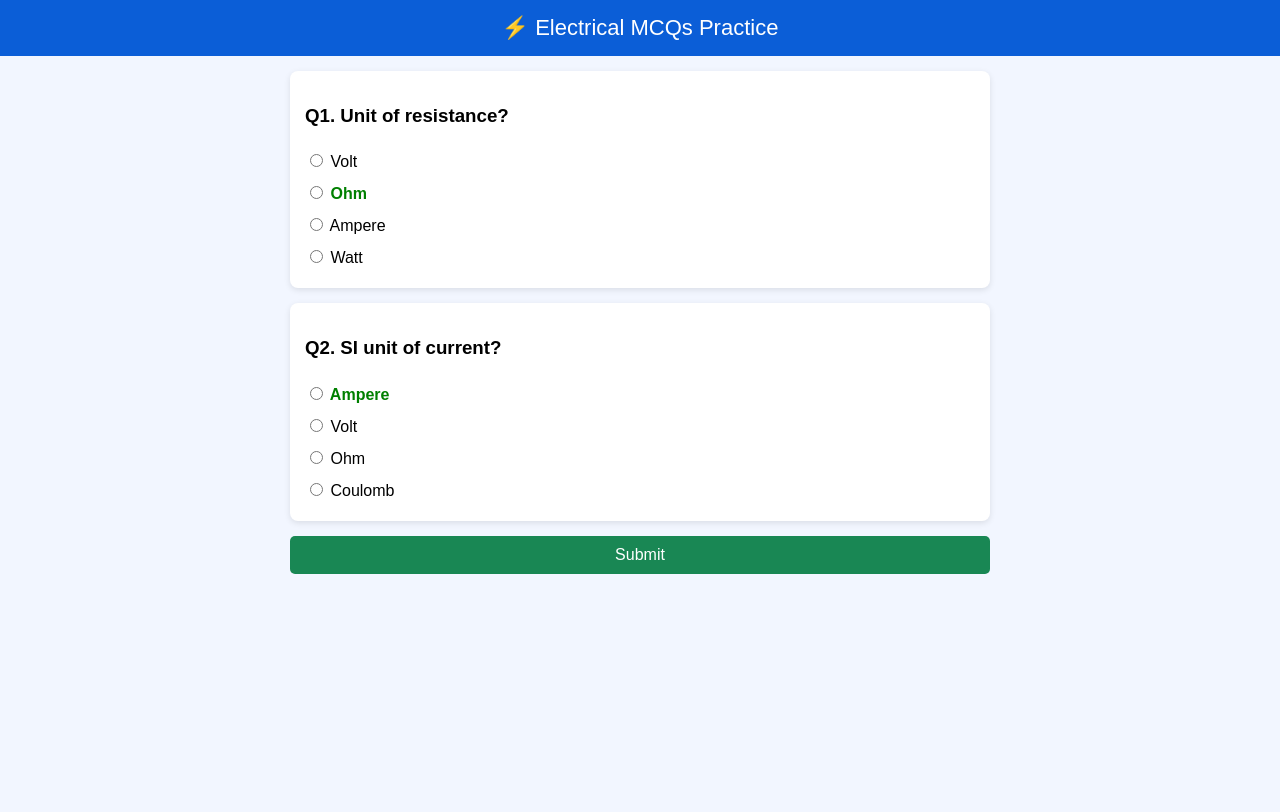
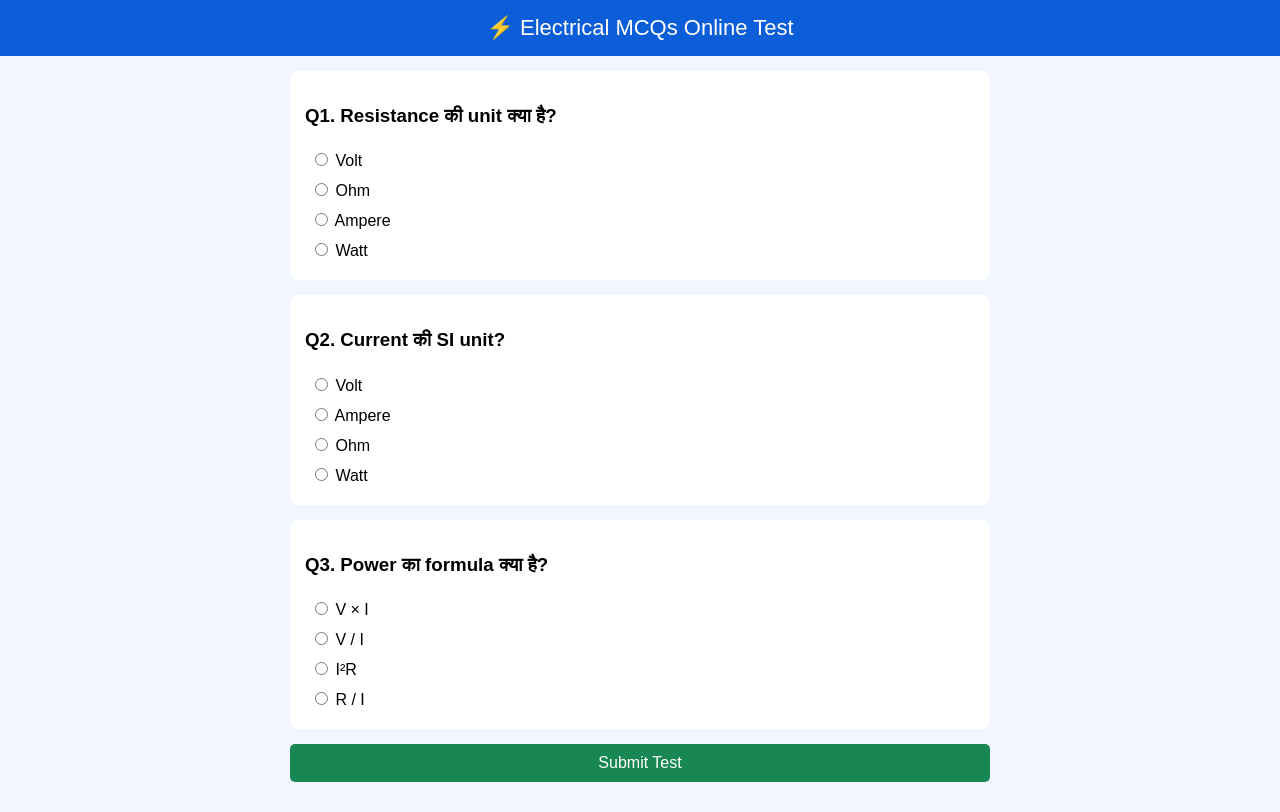
Before and after one commit to kaharabhishek373-png/electrical-mcqs, a plain HTML site: page index.html in a window 1280 px wide. Drawn offline with Linux system fonts and the light colour scheme.

Commit message:
Update index.html

```diff
--- a/index.html
+++ b/index.html
@@ -1,19 +1,18 @@
  <!DOCTYPE html>
-<html lang="en">
+<html lang="hi">
 <head>
 <meta charset="UTF-8">
-<title>Electrical MCQs</title>
+<title>Electrical MCQs Test</title>
 <meta name="viewport" content="width=device-width, initial-scale=1.0">
-
 <style>
 body{
-  font-family: Arial, sans-serif;
+  font-family: Arial;
   background:#f2f6ff;
   margin:0;
 }
 header{
   background:#0b5ed7;
-  color:#fff;
+  color:white;
   padding:15px;
   text-align:center;
   font-size:22px;
@@ -24,72 +23,72 @@ header{
   margin:auto;
 }
 .question{
-  background:#fff;
+  background:white;
   padding:15px;
   border-radius:8px;
   margin-bottom:15px;
-  box-shadow:0 2px 6px rgba(0,0,0,0.1);
 }
-label{
-  display:block;
-  padding:6px 0;
-}
-.correct{ color:green; font-weight:bold; }
-.wrong{ color:red; font-weight:bold; }
-
+label{display:block;padding:5px;}
 button{
   width:100%;
   padding:10px;
+  background:#198754;
+  color:white;
+  border:none;
   font-size:16px;
-  background:#198754;
-  color:#fff;
-  border:none;
   border-radius:5px;
 }
 .result{
-  margin-top:15px;
   font-size:18px;
   text-align:center;
-  font-weight:bold;
+  margin-top:15px;
 }
 </style>
 </head>
 
 <body>
-
-<header>⚡ Electrical MCQs Practice</header>
+<header>⚡ Electrical MCQs Online Test</header>
 
 <div class="container">
 
 <div class="question">
-<h3>Q1. Unit of resistance?</h3>
-<label><input type="radio" name="q1"> Volt</label>
-<label class="correct"><input type="radio" name="q1" data-correct> Ohm</label>
-<label><input type="radio" name="q1"> Ampere</label>
-<label><input type="radio" name="q1"> Watt</label>
+<h3>Q1. Resistance की unit क्या है?</h3>
+<label><input type="radio" name="q1" value="A"> Volt</label>
+<label><input type="radio" name="q1" value="B"> Ohm</label>
+<label><input type="radio" name="q1" value="C"> Ampere</label>
+<label><input type="radio" name="q1" value="D"> Watt</label>
 </div>
 
 <div class="question">
-<h3>Q2. SI unit of current?</h3>
-<label class="correct"><input type="radio" name="q2" data-correct> Ampere</label>
-<label><input type="radio" name="q2"> Volt</label>
-<label><input type="radio" name="q2"> Ohm</label>
-<label><input type="radio" name="q2"> Coulomb</label>
+<h3>Q2. Current की SI unit?</h3>
+<label><input type="radio" name="q2" value="A"> Volt</label>
+<label><input type="radio" name="q2" value="B"> Ampere</label>
+<label><input type="radio" name="q2" value="C"> Ohm</label>
+<label><input type="radio" name="q2" value="D"> Watt</label>
 </div>
 
-<button onclick="checkResult()">Submit</button>
+<div class="question">
+<h3>Q3. Power का formula क्या है?</h3>
+<label><input type="radio" name="q3" value="A"> V × I</label>
+<label><input type="radio" name="q3" value="B"> V / I</label>
+<label><input type="radio" name="q3" value="C"> I²R</label>
+<label><input type="radio" name="q3" value="D"> R / I</label>
+</div>
+
+<button onclick="result()">Submit Test</button>
 <div class="result" id="result"></div>
 
 </div>
 
 <script>
-function checkResult(){
-  let score = 0;
-  document.querySelectorAll('input[data-correct]').forEach(i=>{
-    if(i.checked) score++;
-  });
-  document.getElementById("result").innerText =
-  "Your Score: " + score + " / 2";
+function result(){
+let score = 0;
+if(document.querySelector('input[name="q1"]:checked')?.value==="B") score++;
+if(document.querySelector('input[name="q2"]:checked')?.value==="B") score++;
+if(document.querySelector('input[name="q3"]:checked')?.value==="A") score++;
+
+document.getElementById("result").innerHTML =
+"✅ Your Score: "+score+" / 3";
 }
 </script>
 
```
